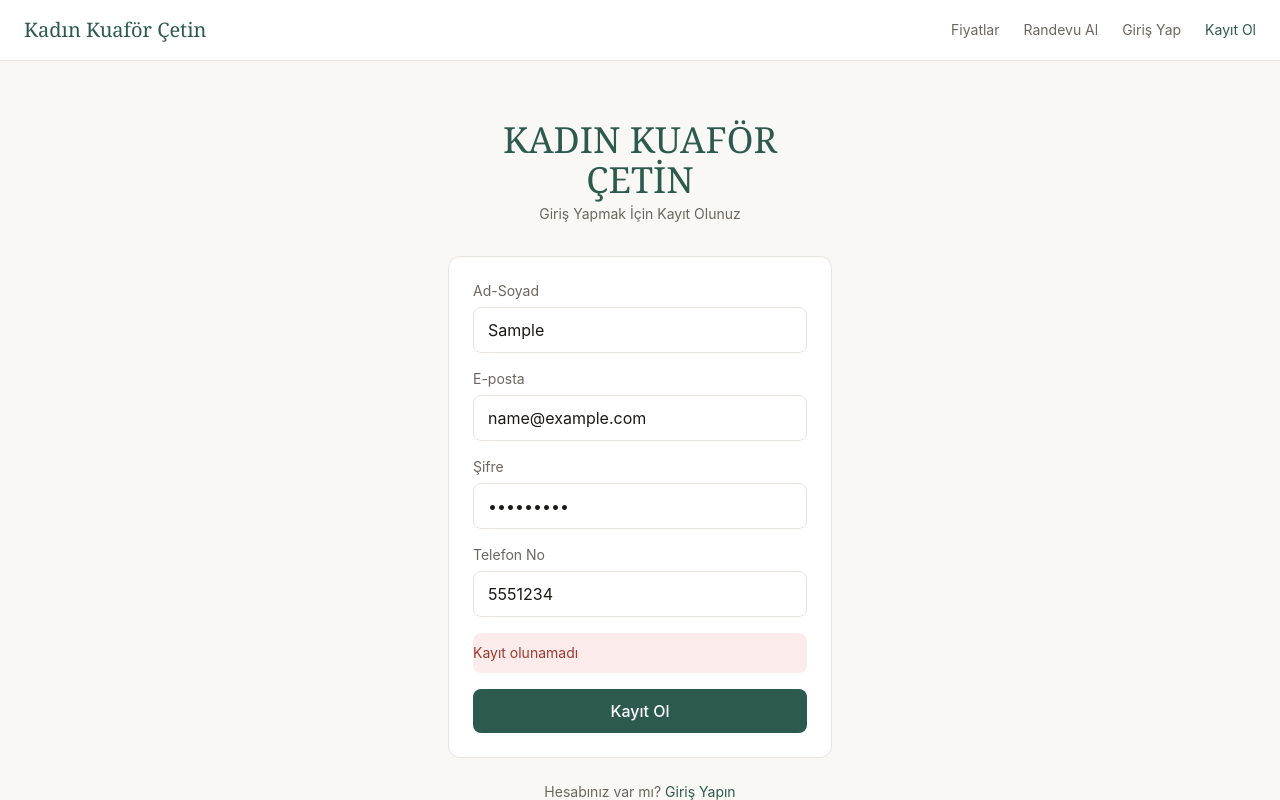
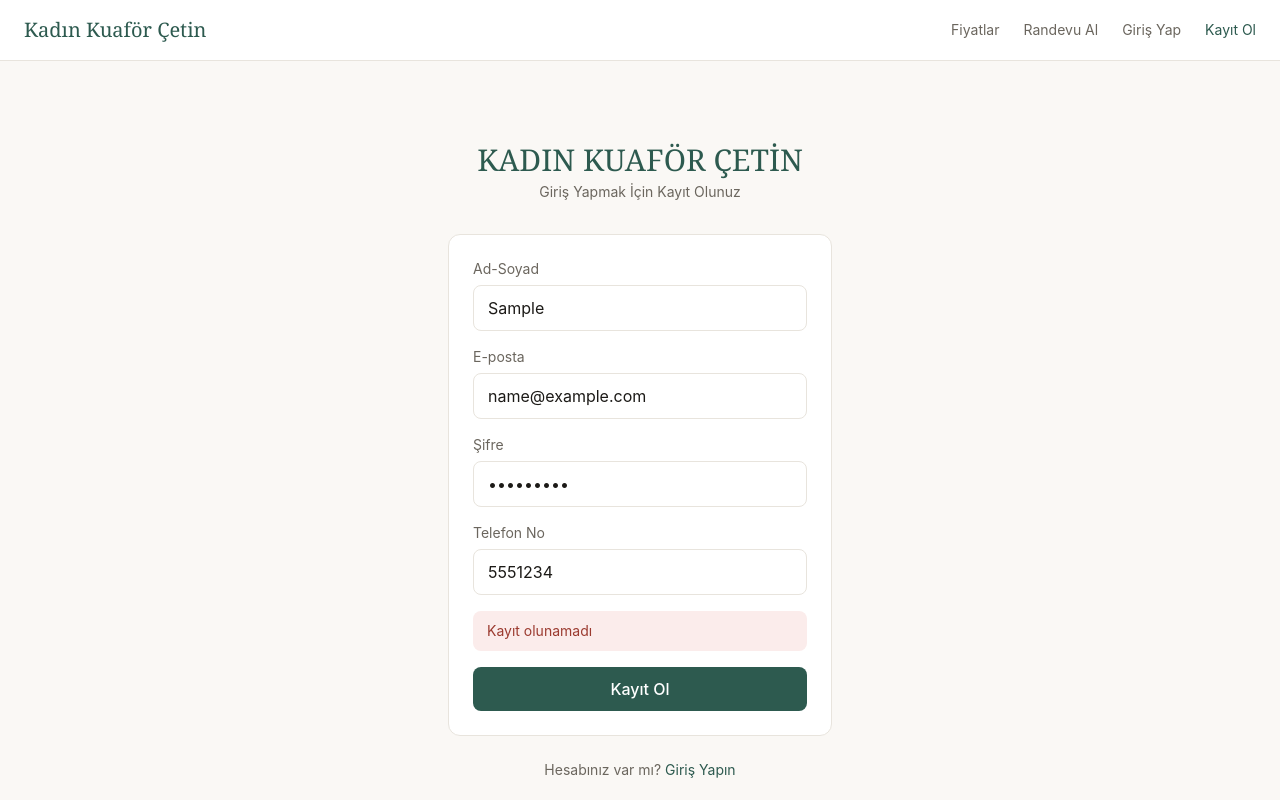
Before and after one commit to emreergl/randevu-sistemi, a React (Vite) app in the folder frontend/: page /register in a window 1280 px wide. Both pictures are taken after typing "Sample", "name@example.com", "Sample123", "5551234" into the empty fields and a click on the button "Kayıt Ol". Shown: the top 800 px of the page. Built offline with nearby package versions, Linux system fonts and the light colour scheme; no server answers.

Commit message:
Baslik font boyutu ve yazim hatasi duzeltildi

```diff
--- a/frontend/src/pages/Login.jsx
+++ b/frontend/src/pages/Login.jsx
@@ -51,7 +51,7 @@ function Login() {
             <div className="w-full max-w-sm">
 
                 <div className="text-center mb-8">
-                    <h1 className="font-display text-3xl text-brand mb-1">KADIN KUAFÖR ÇETİN </h1>
+                    <h1 className="font-display text-3xl text-brand mb-1">KADIN KUAFÖR ÇETİN</h1>
                     <p className="text-ink-soft text-sm">Randevu sistemine hoşgeldiniz</p>
                 </div>
 
--- a/frontend/src/pages/Register.jsx
+++ b/frontend/src/pages/Register.jsx
@@ -51,7 +51,7 @@ function Register() {
             <div className="w-full max-w-sm">
 
                 <div className="text-center mb-8">
-                    <h1 className="font-display text-4xl text-brand mb-1">KADIN KUAFÖR ÇETİN</h1>
+                    <h1 className="font-display text-3xl text-brand mb-1">KADIN KUAFÖR ÇETİN</h1>
                     <p className="text-ink-soft text-sm">Giriş Yapmak İçin Kayıt Olunuz</p>
                 </div>
 
@@ -96,7 +96,7 @@ function Register() {
                     />
 
                     {error && (
-                        <div className="bg-danger-soft text-danger text-sm rounded-lg pxpx-3.5 py-2.5">
+                        <div className="bg-danger-soft text-danger text-sm rounded-lg px-3.5 py-2.5">
                             {error}
                         </div>
                     )}
```
